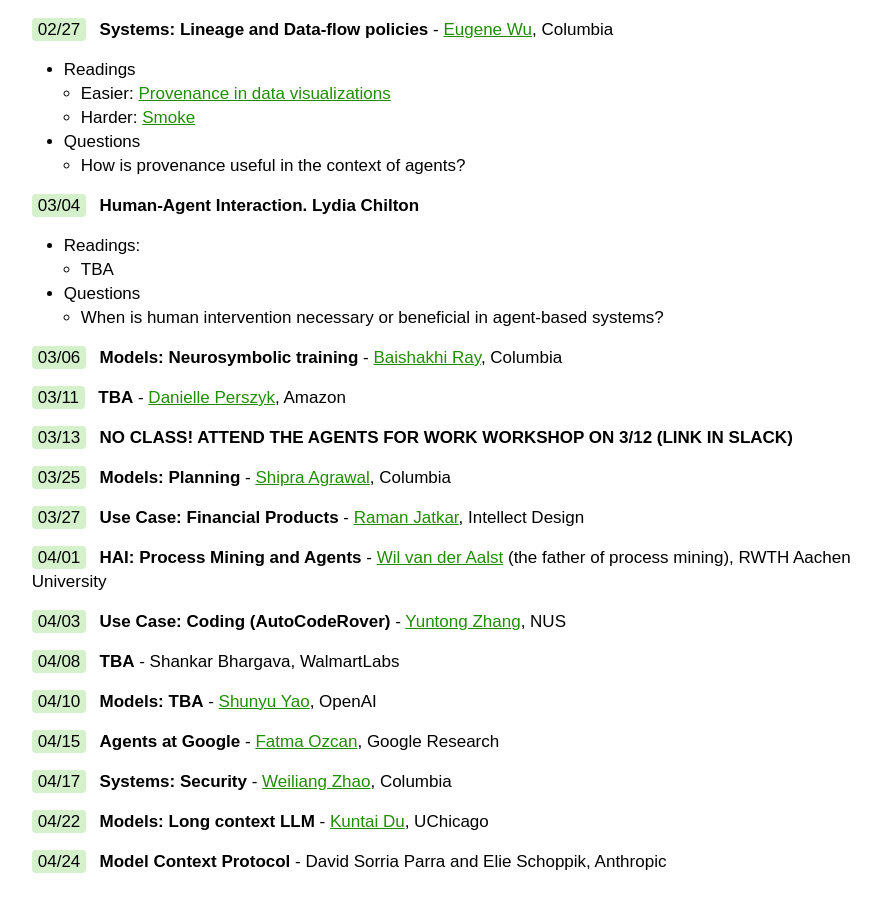
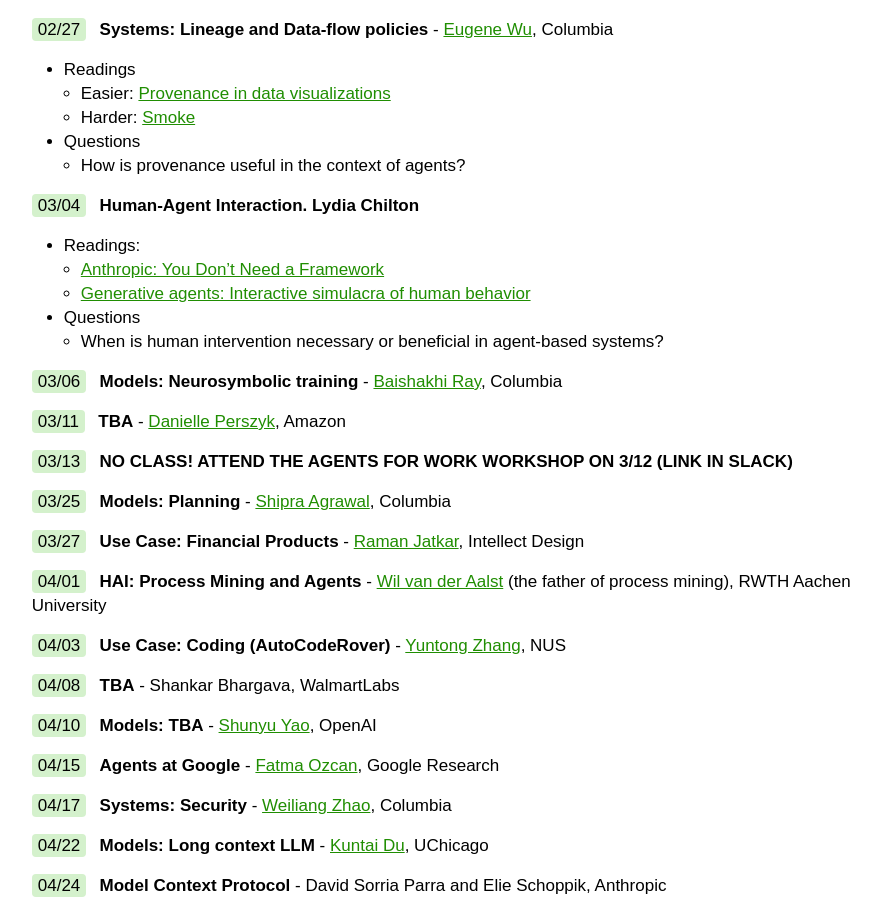
Before and after one commit to w6113/w6113.github.io, a Jekyll site: the page built from index.md, in a window 1280 px wide and 900 px high, scrolled down 4519 px. Shown: the whole window, without its empty margins (291-1172 px from the left). Built offline with Jekyll 4.4.1, drawn with Linux system fonts in a browser that asks for light colours.

Commit message:
lazy commit msg

```diff
--- a/index.md
+++ b/index.md
@@ -166,7 +166,8 @@
 <span class="date">03/04</span> <span class="topic">Human-Agent Interaction.   Lydia Chilton</span>
 
 * Readings:
-  * TBA
+  * [Anthropic: You Don't Need a Framework ](https://www.anthropic.com/research/building-effective-agents)
+  * [Generative agents: Interactive simulacra of human behavior](https://dl.acm.org/doi/abs/10.1145/3586183.3606763)
 * Questions
   * When is human intervention necessary or beneficial in agent-based systems?
 
```
